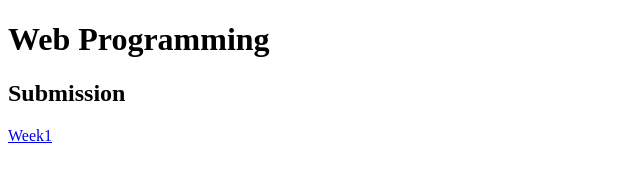
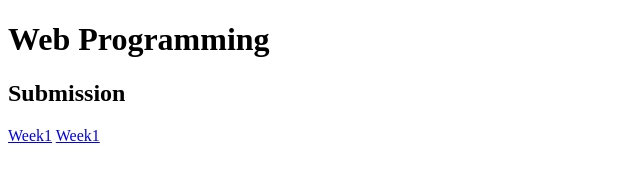
Before and after one commit to LanceBayola/csae104-notices-board, a plain HTML site: page index.html in a window 1280 px wide. Shown: the full height of the page, 0-640 px from the left. Drawn offline with Linux system fonts and the light colour scheme.

```diff
--- a/index.html
+++ b/index.html
@@ -11,6 +11,7 @@
             <h1>Web Programming</h1>
             <h2>Submission</h2>
             <a href="./Week1/week1.html">Week1</a>
+            <a href="./Week2/Week2.html">Week1</a>
         </main>
     </body>
 </html>
```
Also changed, not shown: Week2/Week2.html (renamed from Week 2/Week2.html), Week2/styles.css (renamed from Week 2/styles.css).
